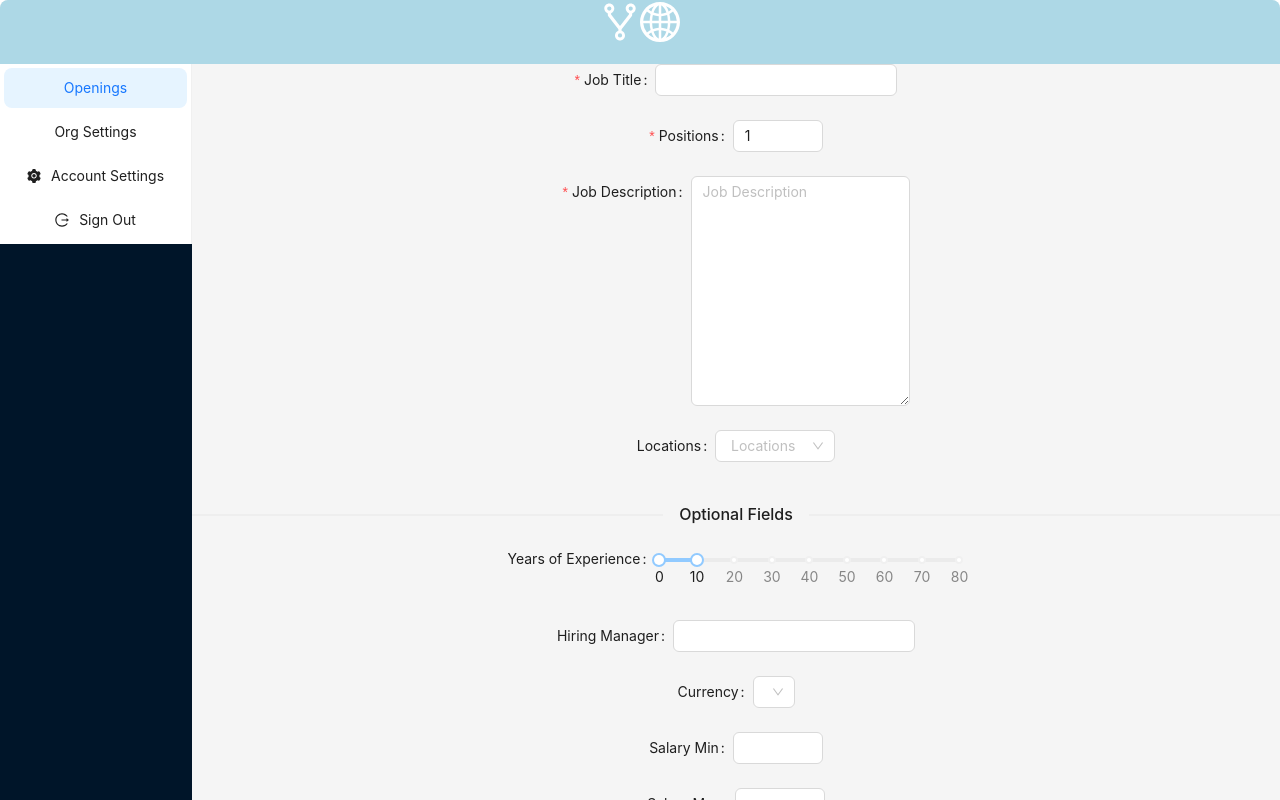
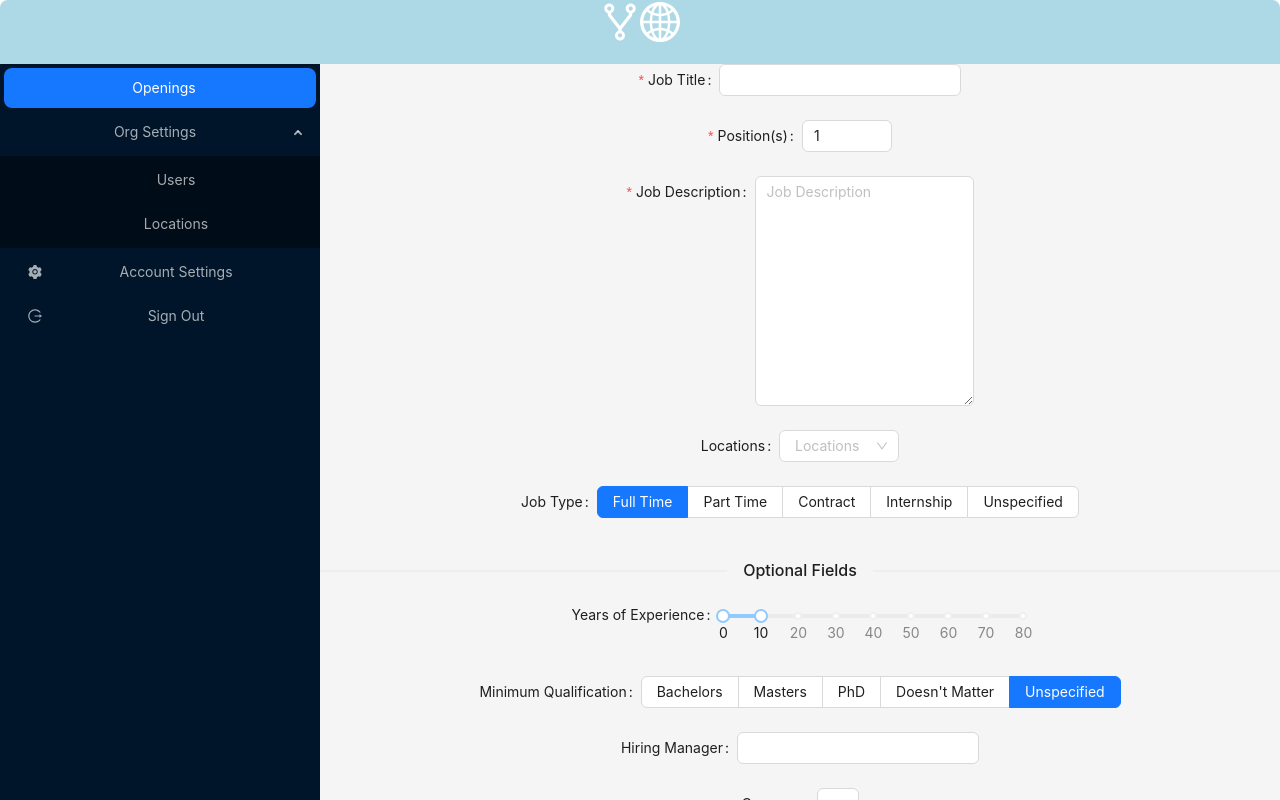
Before and after one commit to vetchium/vetchium, a React (Create React App) app in the folder erised/: page /create-opening in a window 1280 px wide. Both pictures are taken after a click on the button "Sign In". Shown: the top 800 px of the page. Built offline with nearby package versions, Linux system fonts and the light colour scheme.

Commit message:
rewrite sidebar as items

```diff
--- a/erised/src/components/Sidebar.tsx
+++ b/erised/src/components/Sidebar.tsx
@@ -1,5 +1,5 @@
 import { LogoutOutlined, SettingFilled } from "@ant-design/icons";
-import { Layout, Menu } from "antd";
+import { Layout, Menu, MenuProps } from "antd";
 import { useEffect } from "react";
 import { useNavigate } from "react-router-dom";
 import t from "../i18n/i18n";
@@ -16,8 +16,40 @@ function Sidebar({ onSignOut }: { onSignOut: () => void }) {
     }
   }, []);
 
+  type MenuItem = Required<MenuProps>["items"][number];
+  const items: MenuItem[] = [
+    {
+      key: "/openings",
+      label: t("openings"),
+    },
+    {
+      key: "org-settings",
+      label: "Org Settings",
+      children: [
+        {
+          key: "/org-settings/users",
+          label: "Users",
+        },
+        {
+          key: "/org-settings/locations",
+          label: "Locations",
+        },
+      ],
+    },
+    {
+      key: "/account-settings",
+      label: "Account Settings",
+      icon: <SettingFilled />,
+    },
+    {
+      key: "/signout",
+      label: "Sign Out",
+      icon: <LogoutOutlined />,
+    },
+  ];
+
   return (
-    <Sider width="15%" style={siderStyle}>
+    <Sider width="25%" style={siderStyle}>
       <Menu
         onClick={(item) => {
           if (item.key === "/signout") {
@@ -27,16 +59,12 @@ function Sidebar({ onSignOut }: { onSignOut: () => void }) {
           }
         }}
         defaultSelectedKeys={["/openings"]}
-      >
-        <Menu.Item key="/openings">{t("openings")}</Menu.Item>
-        <Menu.Item key="/org-settings">Org Settings</Menu.Item>
-        <Menu.Item key="/account-settings" icon={<SettingFilled />}>
-          Account Settings
-        </Menu.Item>
-        <Menu.Item key="/signout" icon={<LogoutOutlined />}>
-          Sign Out
-        </Menu.Item>
-      </Menu>
+        defaultOpenKeys={["org-settings"]}
+        mode="inline"
+        inlineCollapsed={false}
+        theme="dark"
+        items={items}
+      />
     </Sider>
   );
 }
--- a/erised/src/forms/CreateOpeningForm.tsx
+++ b/erised/src/forms/CreateOpeningForm.tsx
@@ -6,6 +6,7 @@ import {
   Form,
   Input,
   InputNumber,
+  Radio,
   Select,
   Slider,
 } from "antd";
@@ -132,6 +133,16 @@ function CreateOpeningForm() {
         </Select>
       </Form.Item>
 
+      <Form.Item label={t("job_type")} name="jobType">
+        <Radio.Group defaultValue={"full_time"} buttonStyle="solid">
+          <Radio.Button value="full_time">{t("full_time")}</Radio.Button>
+          <Radio.Button value="part_time">{t("part_time")}</Radio.Button>
+          <Radio.Button value="contract">{t("contract")}</Radio.Button>
+          <Radio.Button value="internship">{t("internship")}</Radio.Button>
+          <Radio.Button value="unspecified">{t("unspecified")}</Radio.Button>
+        </Radio.Group>
+      </Form.Item>
+
       <Divider>{t("optional_fields")}</Divider>
 
       <Form.Item
@@ -158,6 +169,21 @@ function CreateOpeningForm() {
             80: "80",
           }}
         />
+      </Form.Item>
+
+      <Form.Item
+        label={t("educational_qualification")}
+        name="educationalQualification"
+      >
+        <Radio.Group defaultValue="unspecified" buttonStyle="solid">
+          <Radio.Button value="bachelors">{t("bachelors")}</Radio.Button>
+          <Radio.Button value="masters">{t("masters")}</Radio.Button>
+          <Radio.Button value="phd">{t("phd")}</Radio.Button>
+          <Radio.Button value="doesnt_matter">
+            {t("doesnt_matter")}
+          </Radio.Button>
+          <Radio.Button value="unspecified">{t("unspecified")}</Radio.Button>
+        </Radio.Group>
       </Form.Item>
 
       <Form.Item
--- a/erised/src/i18n/en/index.ts
+++ b/erised/src/i18n/en/index.ts
@@ -24,9 +24,24 @@ export default {
   notes: "Notes",
   optional_fields: "Optional Fields",
   private_fields: "Private Fields (Not shared with Applicants)",
-  positions: "Positions",
+  positions: "Position(s)",
   salary_max: "Salary Max",
   salary_min: "Salary Min",
   save_draft: "Save Draft",
   yoe: "Years of Experience",
+
+  // job_type
+  job_type: "Job Type",
+  contract: "Contract",
+  full_time: "Full Time",
+  internship: "Internship",
+  part_time: "Part Time",
+
+  // education
+  educational_qualification: "Minimum Qualification",
+  bachelors: "Bachelors",
+  masters: "Masters",
+  phd: "PhD",
+  doesnt_matter: "Doesn't Matter",
+  unspecified: "Unspecified",
 };
```
